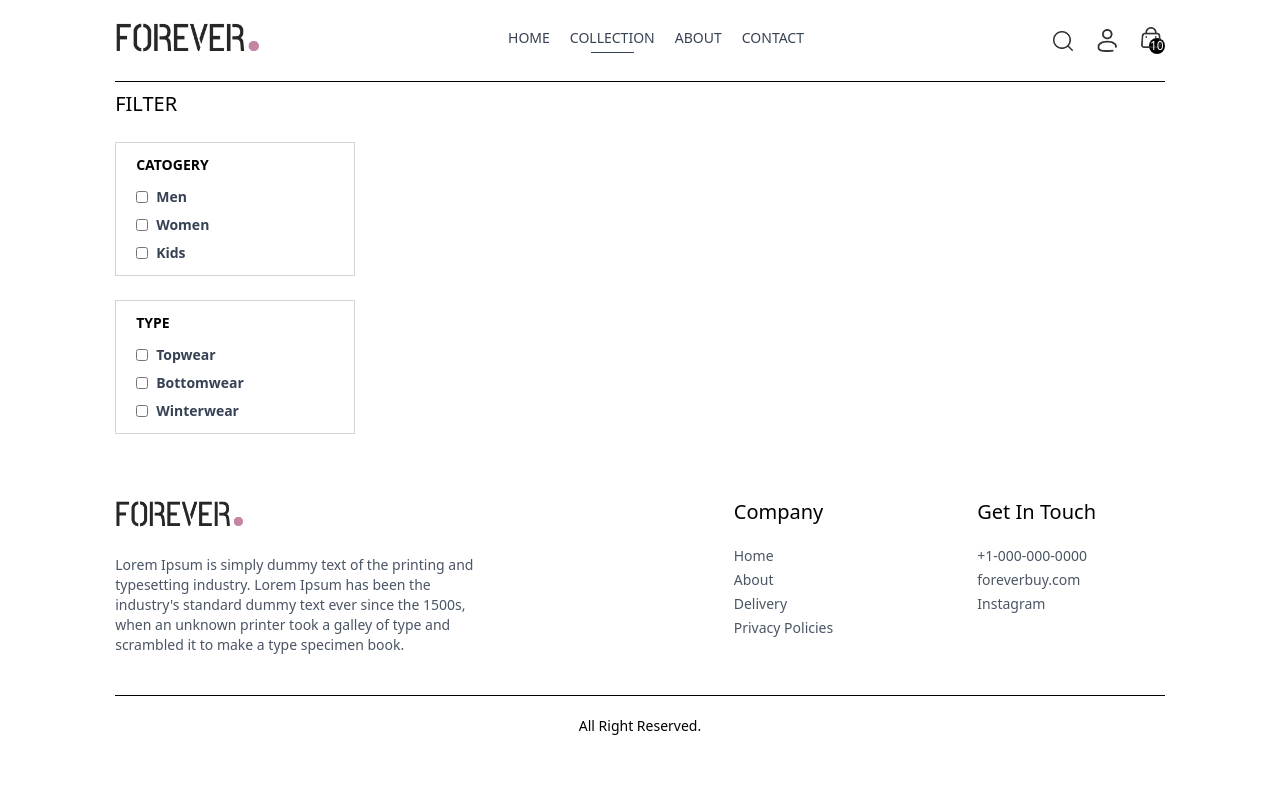
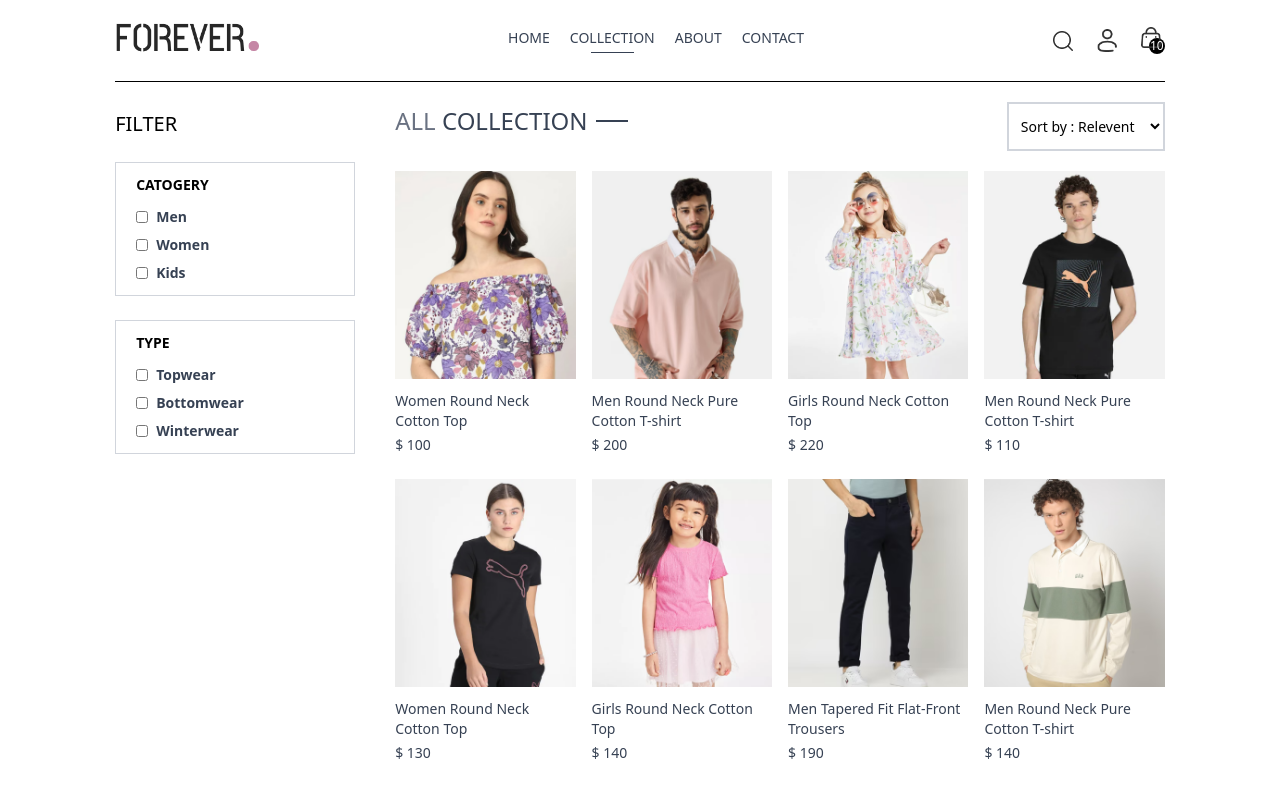
Before and after one commit to Nitishjhaa/full-stack-project, a React (Vite) app in the folder e-commerce/Frontend/: page /collection in a window 1280 px wide. Shown: the top 785 px of the page. Built offline with nearby package versions, Linux system fonts and the light colour scheme.

Commit message:
startted this project again

```diff
--- a/e-commerce/Frontend/src/components/Title.jsx
+++ b/e-commerce/Frontend/src/components/Title.jsx
@@ -3,7 +3,7 @@ import React from 'react'
 const Title = ({text1, text2}) => {
   return (
     <div className='inline-flex gap-2 items-center mb-3'>
-        <p className='text-gray-500'>{text1} <span className='text-gray-700 font-medium'> {text2} </span></p>
+        <p className='text-gray-500 uppercase'>{text1} <span className='text-gray-700 font-medium uppercase'> {text2} </span></p>
         <p className='w-8 sm:12 h-[1px] sm:h-[2px] bg-gray-700'></p>
 
     </div>
--- a/e-commerce/Frontend/src/pages/Collection.jsx
+++ b/e-commerce/Frontend/src/pages/Collection.jsx
@@ -1,19 +1,25 @@
 import React, { useState, useContext, useEffect } from 'react'
 import { ShopContext } from '../context/ShopContext'
 import { assets } from '../assets/frontend_assets/assets'
+import ProductItems from '../components/ProductItems'
+import Title from '../components/Title'
 
 const Collection = () => {
 
   const { products } = useContext(ShopContext)
   const [showFilter, setShowFilter] = useState(false)
 
+  const [allProducts, setAllProducts] = useState([])
 
+  useEffect(() => {
+    setAllProducts(products)
+  }, [])
 
   return (
     <div className='flex flex-col sm:flex-row gap-1 sm:gap-10 border-t' >
 
       {/* filter tag */}
-      <div className='min-w-60'>
+      <div className='min-w-60 mt-5'>
         <p className='uppercase my-2 text-xl flex items-center cursor-pointer gap-2' onClick={() => setShowFilter(!showFilter)}>Filter
           <img className={`h-3 sm:hidden ${showFilter ? "rotate-90 duration-300 " : "duration300"}`} src={assets.dropdown_icon} alt="" />
         </p>
@@ -51,7 +57,24 @@ const Collection = () => {
 
       {/* right side */}
       <div className='flex-1 '>
+        <div className='flex justify-between text-base sm:text-2xl my-5'>
+          <Title text1={"All"} text2={"Collection"} />
+          {/* product sort */}
+          <div>
+            <select className='border-2 border-gray-300 text-sm px-2 py-3'>
+              <option value="relevent">Sort by : Relevent</option>
+              <option value="low-high">Sort by : Low-high</option>
+              <option value="high-low">Sort by : High-low</option>
+            </select>
+          </div>
 
+        </div>
+        <div className='grid grid-cols-2 sm:grid-cols-3 md:grid-cols-4 gap-4 gap-y-6'>
+          {allProducts.map((item, index) => (
+            <ProductItems key={index} id={item.id} image={item.image} name={item.name} price={item.price} />
+          ))
+          }
+        </div>
       </div>
 
     </div >
```
